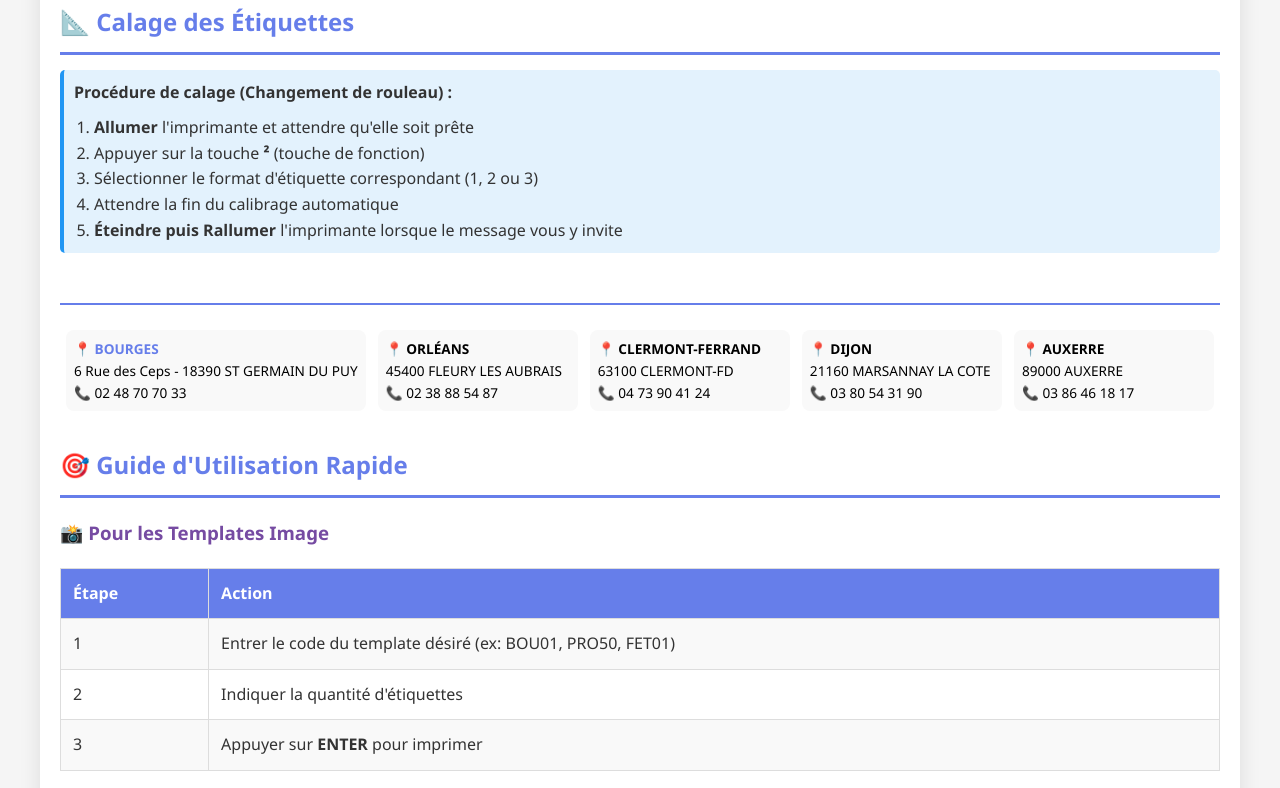
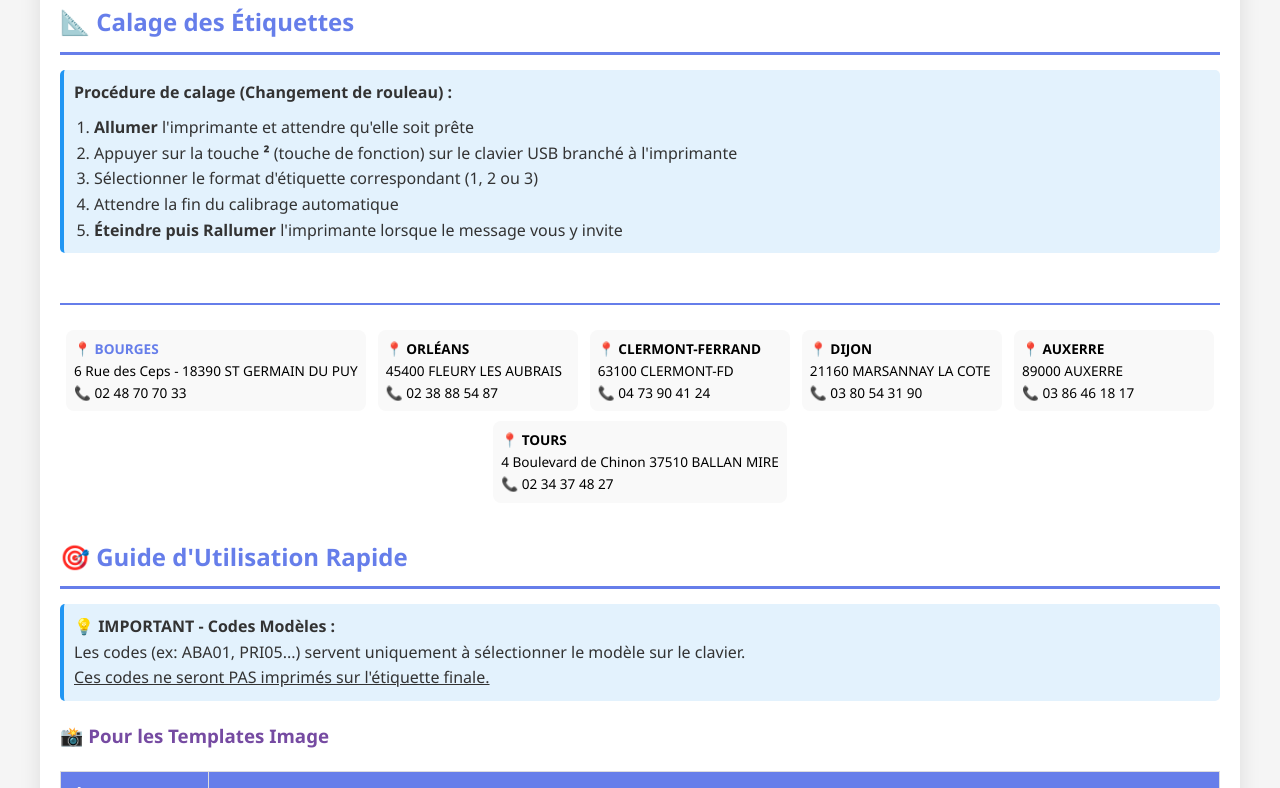
Before and after one commit to Domoteek/Template_manager_td4t, a website: page manuel_brother_td4t_generated.html in a window 1280 px wide. Shown: the part 475-1263 px from the top of the page. Drawn offline with Linux system fonts and the light colour scheme.

Commit message:
update notice

```diff
--- a/manuel_brother_td4t_generated.html
+++ b/manuel_brother_td4t_generated.html
@@ -325,7 +325,7 @@
             <img src="Logo-Gest-Mag..png" alt="Logo GM"
                 style="max-height: 80px; margin-bottom: 10px; display: block; margin-left: auto; margin-right: auto;">
             <h1>📋 MANUEL D'UTILISATION</h1>
-            <h2 style="color: white; border: none; font-size: 1.5em; margin: 5px 0;">ÉTIQUETEUSE BROTHER TD-4T</h2>
+            <h2 style="color: white; border: none; font-size: 1.5em; margin: 5px 0;">ÉTIQUETEUSE EZ</h2>
             <img src="TD4T.png" alt="Imprimante Brother TD-4T" class="printer-img"
                 style="max-height: 150px; margin: 10px auto; display: block;">
             <!-- Branding removed -->
@@ -342,7 +342,8 @@
             <strong>Procédure de calage (Changement de rouleau) :</strong>
             <ol style="margin: 10px 0 0 20px;">
                 <li><strong>Allumer</strong> l'imprimante et attendre qu'elle soit prête</li>
-                <li>Appuyer sur la touche <strong>²</strong> (touche de fonction)</li>
+                <li>Appuyer sur la touche <strong>²</strong> (touche de fonction) sur le clavier USB branché à
+                    l'imprimante</li>
                 <li>Sélectionner le format d'étiquette correspondant (1, 2 ou 3)</li>
                 <li>Attendre la fin du calibrage automatique</li>
                 <li><strong>Éteindre puis Rallumer</strong> l'imprimante lorsque le message vous y invite</li>
@@ -381,9 +382,21 @@
                 89000 AUXERRE<br>
                 📞 03 86 46 18 17
             </div>
+            <div class="contact-box"
+                style="padding: 8px; font-size: 0.85em; text-align: left; min-width: 200px; color: black; background: #f9f9f9;">
+                <strong>📍 TOURS</strong><br>
+                4 Boulevard de Chinon 37510 BALLAN MIRE<br>
+                📞 02 34 37 48 27
+            </div>
         </div>
 
         <h2>🎯 Guide d'Utilisation Rapide</h2>
+
+        <div class="info-box">
+            <strong>💡 IMPORTANT - Codes Modèles :</strong><br>
+            Les codes (ex: ABA01, PRI05...) servent uniquement à sélectionner le modèle sur le clavier.<br>
+            <span style="text-decoration: underline;">Ces codes ne seront PAS imprimés sur l'étiquette finale.</span>
+        </div>
 
         <h3>📸 Pour les Templates Image</h3>
         <table>
@@ -975,7 +988,7 @@
 
         <footer>
             <div class="info-box" style="text-align: center; margin-top: 40px; color: #666;">
-                <p>Document généré automatiquement le 17 décembre 2025</p>
+                <p>Document généré automatiquement le 2025 M12 19</p>
                 <!-- Branding removed -->
                 <p>133 modèles indexés (Images système exclues)</p>
                 <p style="margin-top: 10px; font-size: 0.9em;">Développé par Clément CAHAGNE</p>
@@ -983,5 +996,4 @@
         </footer>
     </div>
 </body>
-
 </html>
```
Also changed, not shown: manuel_brother_td4t.html (+24 -2 lines).
